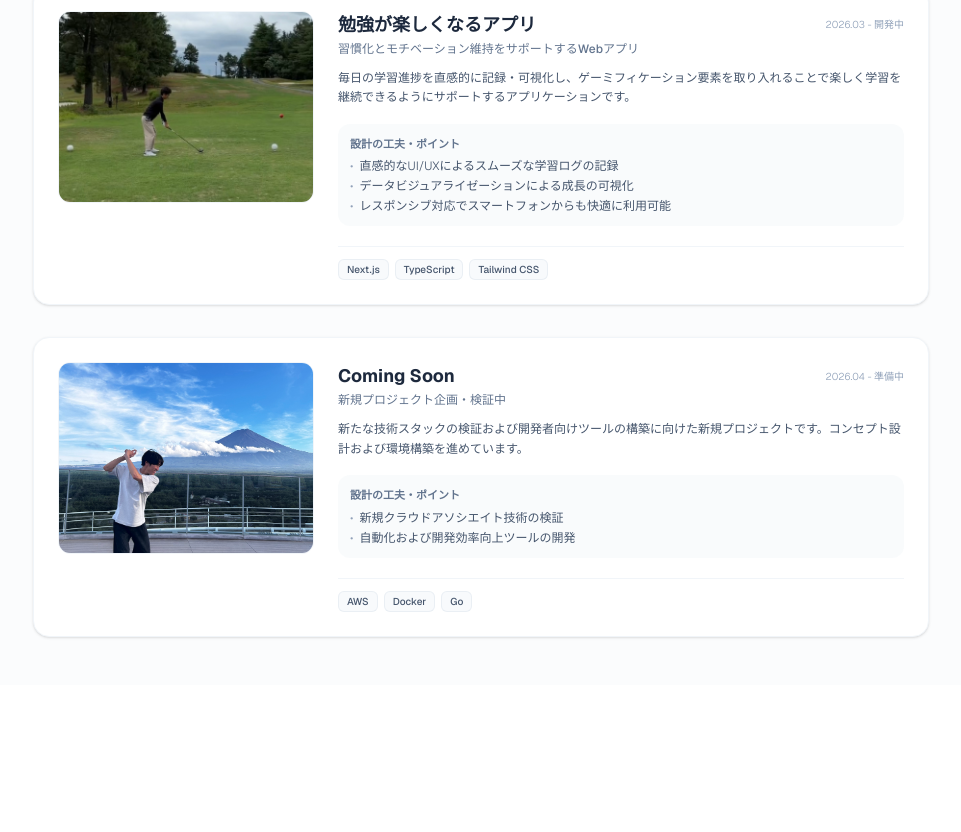
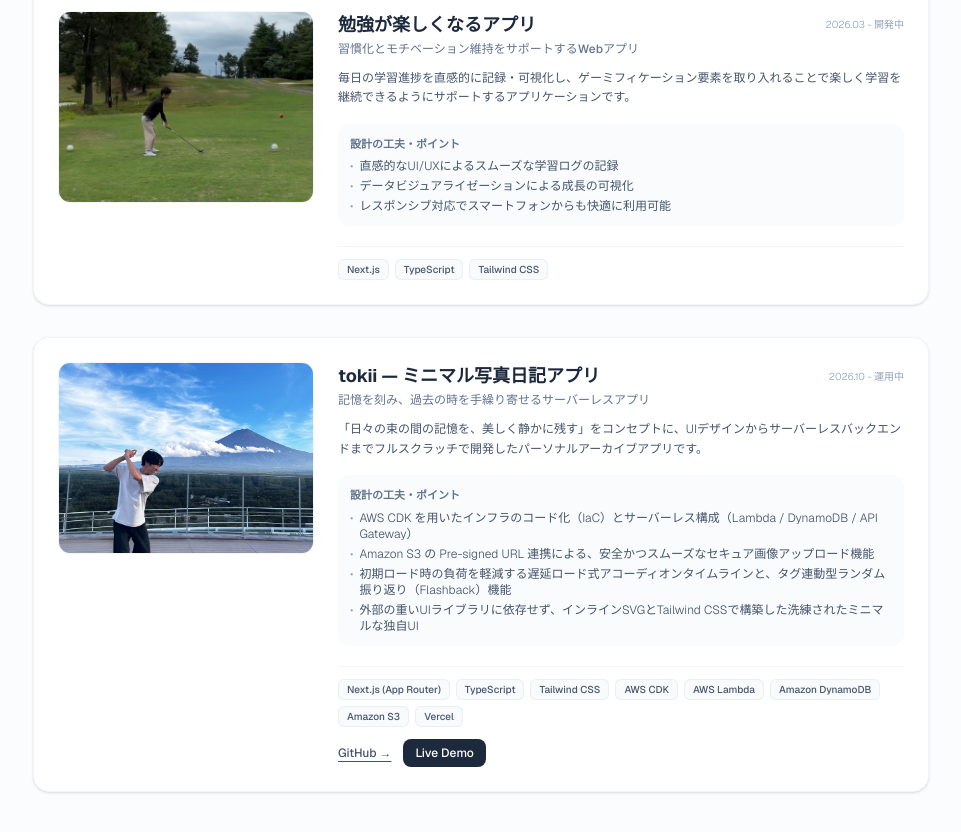
Before and after one commit to yadeharuun1226-collab/my-blog, a Next.js app: page /projects in a window 1280 px wide. Shown: the part 1248-2080 px from the top of the page, without its empty margins (159-1120 px from the left). Before the commit the page ends 1933 px from the top, so only its background shows below. Built offline with nearby package versions, Linux system fonts and the light colour scheme.

Commit message:
project update

```diff
--- a/app/projects/page.tsx
+++ b/app/projects/page.tsx
@@ -81,18 +81,31 @@ export default function ProjectsPage() {
       techStack: ["Next.js", "TypeScript", "Tailwind CSS"],
     },
     {
-      id: "coming-soon",
-      title: "Coming Soon",
-      subtitle: "新規プロジェクト企画・検証中",
-      period: "2026.04 - 準備中",
-      img: "/images/profile_Mt.Fuji.jpg",
+      id: "tokii",
+      title: "tokii — ミニマル写真日記アプリ",
+      subtitle: "記憶を刻み、過去の時を手繰り寄せるサーバーレスアプリ",
+      period: "2026.10 - 運用中",
+      img: "/images/profile_Mt.Fuji.jpg", // お好みの画像パスに変更してください
       description:
-        "新たな技術スタックの検証および開発者向けツールの構築に向けた新規プロジェクトです。コンセプト設計および環境構築を進めています。",
+        "「日々の束の間の記憶を、美しく静かに残す」をコンセプトに、UIデザインからサーバーレスバックエンドまでフルスクラッチで開発したパーソナルアーカイブアプリです。",
       architecturePoints: [
-        "新規クラウドアソシエイト技術の検証",
-        "自動化および開発効率向上ツールの開発",
+        "AWS CDK を用いたインフラのコード化（IaC）とサーバーレス構成（Lambda / DynamoDB / API Gateway）",
+        "Amazon S3 の Pre-signed URL 連携による、安全かつスムーズなセキュア画像アップロード機能",
+        "初期ロード時の負荷を軽減する遅延ロード式アコーディオンタイムラインと、タグ連動型ランダム振り返り（Flashback）機能",
+        "外部の重いUIライブラリに依存せず、インラインSVGとTailwind CSSで構築した洗練されたミニマルな独自UI",
       ],
-      techStack: ["AWS", "Docker", "Go"],
+      techStack: [
+        "Next.js (App Router)",
+        "TypeScript",
+        "Tailwind CSS",
+        "AWS CDK",
+        "AWS Lambda",
+        "Amazon DynamoDB",
+        "Amazon S3",
+        "Vercel",
+      ],
+      githubUrl: "https://github.com/your-account/tokii", // ご自身のGitHubリポジトリURLに変更
+      demoUrl: "https://tokii-app.vercel.app", // デモURL（あれば）
     },
   ];
 
--- a/components/Header.tsx
+++ b/components/Header.tsx
@@ -1,10 +1,6 @@
 "use client";
 
-import { useState } from "react";
-
 export default function Header() {
-  const [isOpen, setIsOpen] = useState(false);
-
   // メニュー項目定義
   const navItems = [
     { label: "Top / Hero", href: "#hero" },
@@ -16,7 +12,6 @@ export default function Header() {
   // スムーズスクロール処理
   const handleScroll = (e: React.MouseEvent<HTMLAnchorElement>, href: string) => {
     e.preventDefault();
-    setIsOpen(false); // メニューを閉じる
 
     const targetId = href.replace("#", "");
     const elem = document.getElementById(targetId);
@@ -40,44 +35,20 @@ export default function Header() {
           yadeharu
         </span>
 
-        {/* Menu ボタン */}
-        <button
-          type="button"
-          onClick={() => setIsOpen((prev) => !prev)}
-          className="flex items-center gap-1.5 rounded-lg border border-slate-200 bg-slate-50 px-3 py-1.5 text-xs font-semibold text-slate-700 transition hover:bg-slate-100 active:scale-95 cursor-pointer"
-          aria-label="Toggle Menu"
-        >
-          {/* 外部ライブラリ不要のインラインSVGアイコン */}
-          {isOpen ? (
-            <svg className="h-4 w-4" fill="none" stroke="currentColor" viewBox="0 0 24 24">
-              <path strokeLinecap="round" strokeLinejoin="round" strokeWidth={2} d="M6 18L18 6M6 6l12 12" />
-            </svg>
-          ) : (
-            <svg className="h-4 w-4" fill="none" stroke="currentColor" viewBox="0 0 24 24">
-              <path strokeLinecap="round" strokeLinejoin="round" strokeWidth={2} d="M4 6h16M4 12h16M4 18h16" />
-            </svg>
-          )}
-          <span>Menu</span>
-        </button>
-      </div>
-
-      {/* 開閉するドロップダウンメニュー */}
-      {isOpen && (
-        <div className="border-t border-slate-100 bg-white/95 backdrop-blur-md shadow-lg">
-          <nav className="mx-auto max-w-7xl px-4 py-3 sm:px-6 lg:px-8 flex flex-col sm:flex-row sm:items-center sm:justify-end gap-2 sm:gap-6">
+        {/* 最初から表示されているナビゲーションメニュー */}
+        <nav className="flex items-center gap-1 sm:gap-2">
           {navItems.map((item) => (
             <a
               key={item.href}
               href={item.href}
               onClick={(e) => handleScroll(e, item.href)}
-                className="text-xs font-medium text-slate-600 hover:text-slate-900 py-2 sm:py-1 px-2 rounded-md hover:bg-slate-100/60 sm:hover:bg-transparent transition"
+              className="text-xs font-medium text-slate-600 hover:text-slate-900 py-1 px-2.5 rounded-md hover:bg-slate-100/80 transition"
             >
               {item.label}
             </a>
           ))}
         </nav>
       </div>
-      )}
     </header>
   );
 }
```
Lines whose indentation alone changed are shown as unchanged.
